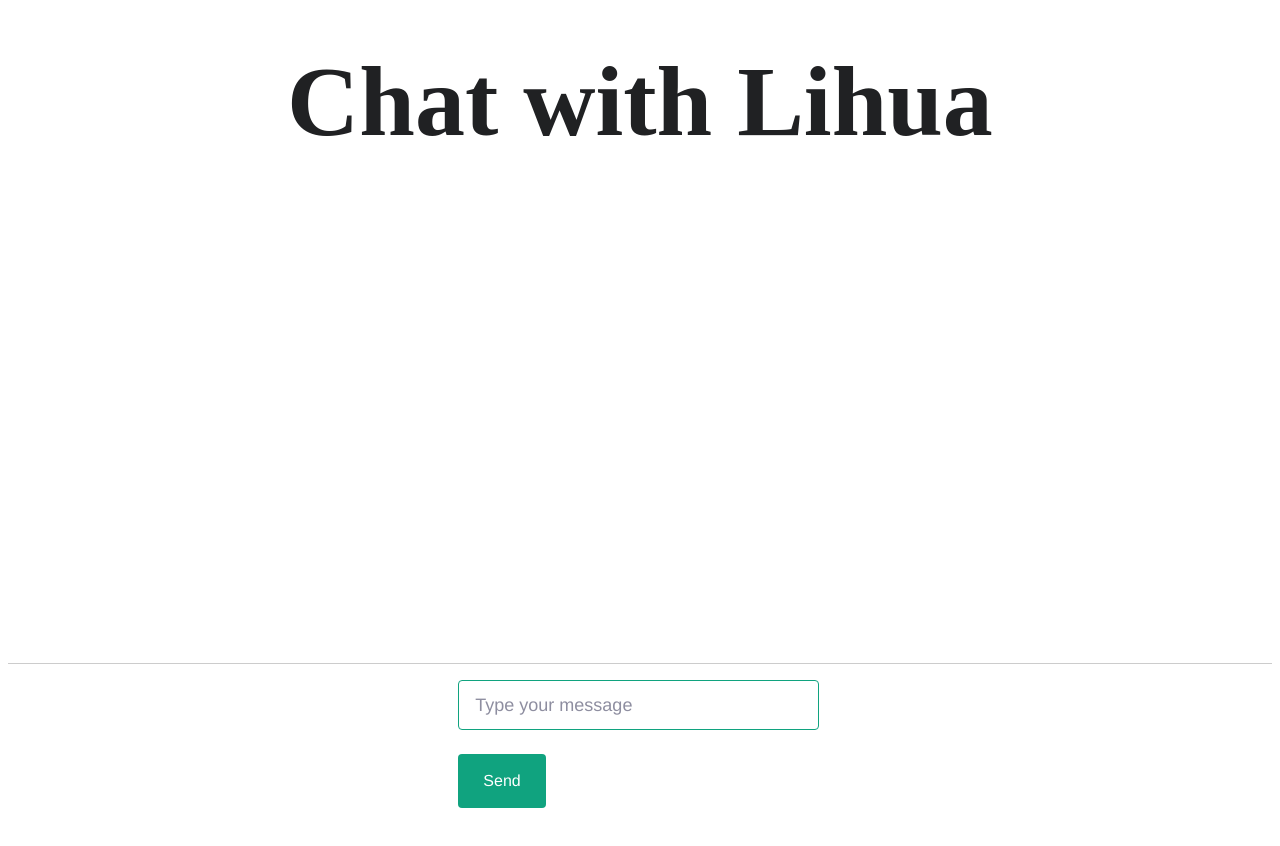
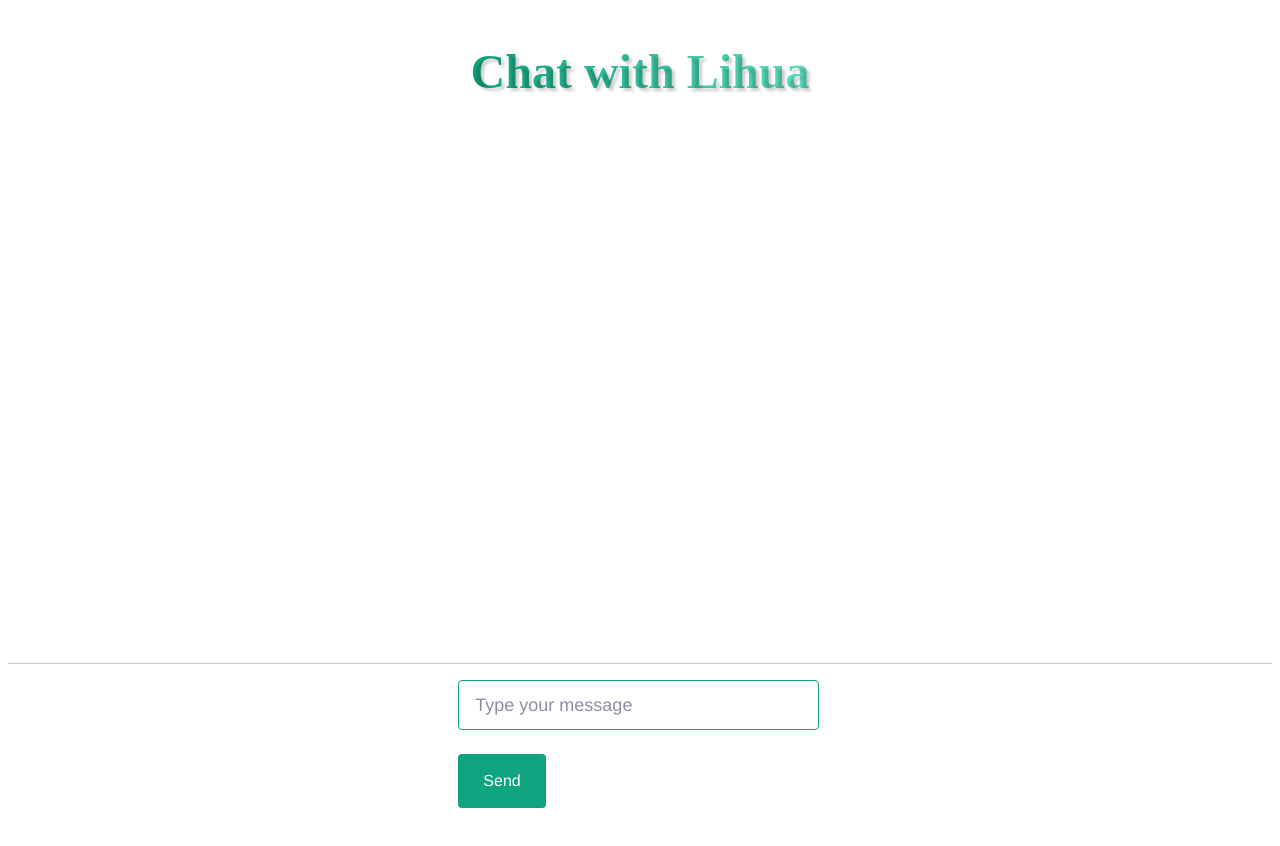
Before and after one commit to evannaderi/chinese-companion, a Next.js app: page / in a window 1280 px wide. Built offline with nearby package versions, Linux system fonts and the light colour scheme.

Commit message:
updated chat format

```diff
--- a/pages/api/generate.js
+++ b/pages/api/generate.js
@@ -72,5 +72,5 @@ function generatePrompt(conversation) {
 
           ${studentConvo}
 
-          You:`;
+          Lihua:`;
 }
--- a/pages/index.js
+++ b/pages/index.js
@@ -68,7 +68,7 @@ export default function Home() {
         <h3>Chat with Lihua</h3>
         <div className={styles.chatBox}>
           {conversation.map((entry, index) => (
-            <div key={index} className={entry.type}>
+            <div key={index} className={`${styles.chatEntry} ${styles[entry.type]}`}>
               {renderTranslatedText(entry.text)}
             </div>
           ))}
--- a/pages/index.module.css
+++ b/pages/index.module.css
@@ -76,3 +76,40 @@
   width: 80%;
   margin: 20px auto;
 }
+
+.chatEntry {
+  padding: 10px;
+  margin: 5px;
+  border-radius: 10px;
+  font-size: 18px;
+  max-width: 70%;
+}
+
+.user {
+  background-color: white;
+  border: 1px solid #10a37f;
+  align-self: flex-end;  /* Aligns the user's messages to the right */
+}
+
+.bot {
+  background-color: #10a37f;
+  color: white;
+  align-self: flex-start;  /* Aligns the bot's messages to the left */
+}
+
+.chatBox {
+  display: flex;
+  flex-direction: column;
+  align-items: flex-start;
+  /* ... existing styles ... */
+}
+
+.main h3 {
+  font-size: 48px;
+  font-weight: bold;
+  background: linear-gradient(90deg, #10a37f, #5fdfbf);
+  -webkit-background-clip: text;
+  -webkit-text-fill-color: transparent;
+  text-shadow: 3px 3px 3px rgba(0, 0, 0, 0.2);
+  margin: 20px;
+}
--- a/tsconfig.json
+++ b/tsconfig.json
@@ -18,7 +18,7 @@
     "moduleResolution": "node",
     "resolveJsonModule": true,
     "isolatedModules": true,
-    "jsx": "react"
+    "jsx": "preserve"
   },
   "include": [
     "next-env.d.ts",
```
Also changed, not shown: 1 other file (tests, documents, lock files or other folders).
